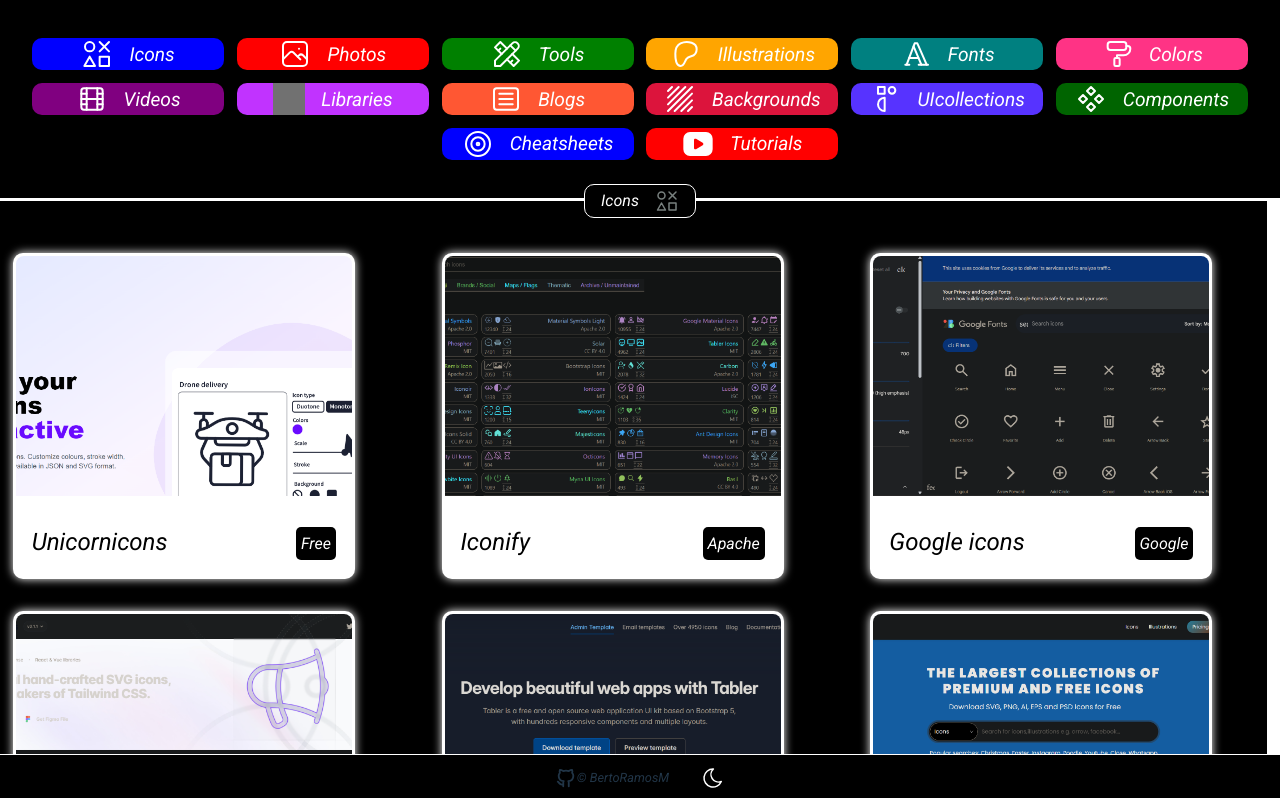
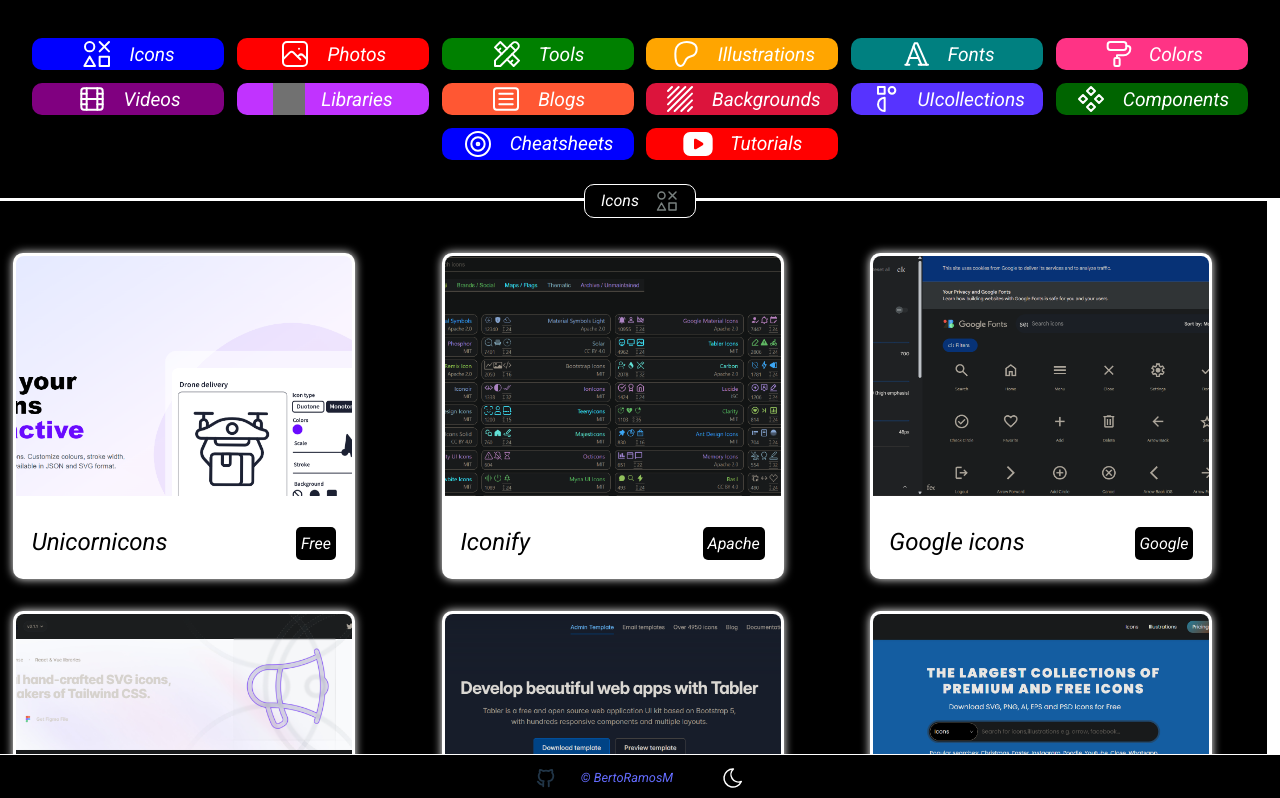
Before and after one commit to BertoRamosM/Forgweb, a React (Vite) app: page / in a window 1280 px wide. Shown: the top 798 px of the page. Built offline with nearby package versions, Linux system fonts and the light colour scheme; grey boxes are pictures that could not be loaded.

Commit message:
svg causing error on production, changed

```diff
--- a/src/components/Footer.jsx
+++ b/src/components/Footer.jsx
@@ -13,6 +13,7 @@
   display: flex;
   justify-content: center;
   align-items: center;
+  gap: 1rem;
   background-color: black;
   border-top: 1px rgba(255, 255, 255, 1) solid;
 `;
@@ -39,7 +40,7 @@
   return (
     <>
       <FooterContainer>
-         <svg
+        <svg
       xmlns="http://www.w3.org/2000/svg"
       width="22"
       height="22"
@@ -55,9 +56,8 @@
       <path d="M9 19c-4.3 1.4 -4.3 -2.5 -6 -3m12 5v-3.5c0 -1 .1 -1.4 -.5 -2c2.8 -.3 5.5 -1.4 5.5 -6a4.6 4.6 0 0 0 -1.3 -3.2a4.2 4.2 0 0 0 -.1 -3.2s-1.1 -.3 -3.5 1.3a12.3 12.3 0 0 0 -6.2 0c-2.4 -1.6 -3.5 -1.3 -3.5 -1.3a4.2 4.2 0 0 0 -.1 3.2a4.6 4.6 0 0 0 -1.3 3.2c0 4.6 2.7 5.7 5.5 6c-.6 .6 -.6 1.2 -.5 2v3.5" />
     </svg>
         <a href={githubUrl} target="_blank" rel="noopener noreferrer">
-
+        <p style={{ fontSize: "0.8rem", paddingLeft: '8px' }}> © BertoRamosM</p>
         </a>
-        <p style={{ fontSize: "0.8rem" }}> © BertoRamosM</p>
 
         <ModeIcon
           src={currentMode === "light" ? sun : moon}
```
